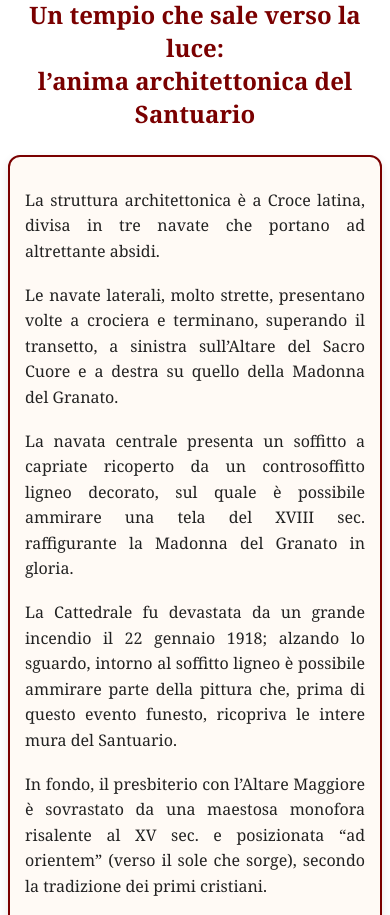
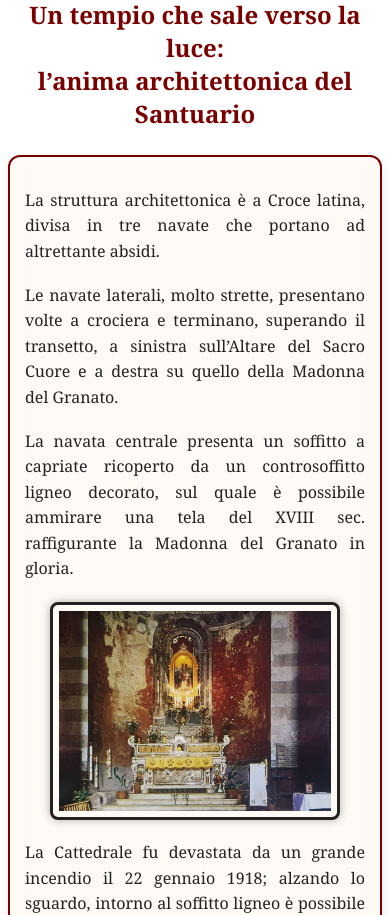
Before and after one commit to cosimocamp/PERCORSO_MUSEALE, a website: page TAPPA_2/index_2.html in a window 390 px wide. Shown: the part 120-1035 px from the top of the page. Drawn offline with Linux system fonts and the light colour scheme.

Commit message:
Aggiornamento

```diff
--- a/TAPPA_2/index_2.html
+++ b/TAPPA_2/index_2.html
@@ -23,11 +23,14 @@
     <p>La struttura architettonica è a Croce latina, divisa in tre navate che portano ad altrettante absidi.</p>
     <p>Le navate laterali, molto strette, presentano volte a crociera e terminano, superando il transetto, a sinistra sull’Altare del Sacro Cuore e a destra su quello della Madonna del Granato.</p>
     <p>La navata centrale presenta un soffitto a capriate ricoperto da un controsoffitto ligneo decorato, sul quale è possibile ammirare una tela del XVIII sec. raffigurante la Madonna del Granato in gloria.</p>
+    <img src="PUNTO_2.1.jpg" class="inline-img" alt="immagine_2.1">
     <p>La Cattedrale fu devastata da un grande incendio il 22 gennaio 1918; alzando lo sguardo, intorno al soffitto ligneo è possibile ammirare parte della pittura che, prima di questo evento funesto, ricopriva le intere mura del Santuario.</p>
     <p>In fondo, il presbiterio con l’Altare Maggiore è sovrastato da una maestosa monofora risalente al XV sec. e posizionata “ad orientem” (verso il sole che sorge), secondo la tradizione dei primi cristiani.</p>
     <p>Le colonne che dividono le navate si presentano tozze e molto robuste, terminanti con dei particolari archi goticheggianti; esse inglobano le antiche colonne di travertino, intonacate durante il grande restauro del 1710.</p>
+    <img src="PUNTO_2.2.jpg" class="inline-img" alt="immagine_2.2">
     <p>Varcato l’ingresso, tra la navata centrale e quella destra, è possibile osservare una porzione del pavimento maiolicato seicentesco.</p>
     <p>La controfacciata si presenta semplice, con una imponente cantoria e una grande finestra che rappresenta la maggiore fonte di luce naturale del luogo.</p>
+    <img src="PUNTO_2.3.jpg" class="inline-img" alt="immagine_2.3">
     <p>Caratteristica di questo Santuario è il forte dislivello tra l’ingresso e la parete absidata (1,28 mt), che conferisce la peculiarità delle navate “in salita”; inoltre, ponendosi al centro della navata e osservando l’abside centrale è possibile scorgere il decentramento, verso destra, della parete absidata rispetto al corpo centrale del Santuario; questo simbolismo era in uso presso le comunità paleocristiane per raffigurare il corpo di Cristo sulla croce, tradizionalmente raffigurato con la testa chinata sulla sua spalla destra.</p>
 </body>
 </div>
--- a/TAPPA_2/style_2.css
+++ b/TAPPA_2/style_2.css
@@ -97,3 +97,25 @@
         font-size: 1.5rem;
     }
 }
+
+.inline-img {
+    display: block;
+    width: 90%;
+    max-width: 80%;
+    max-height: 350px;
+    object-fit: cover;
+
+    margin: 20px auto;
+    border: 4px solid #222;
+    padding: 8px;
+    border-radius: 8px;
+    box-shadow: 0 0 10px rgba(0,0,0,0.3);
+}
+
+@media(max-width: 600px){
+    .inline-img{
+        height: 200px;
+        padding: 6px;
+        border-width: 3px;
+    }
+}
```
Also changed, not shown: TAPPA_1/index.html (+0 -1 lines), TAPPA_2/PUNTO_2.1.jpg (added), TAPPA_2/PUNTO_2.2.jpg (added), TAPPA_2/PUNTO_2.3.jpg (added).
